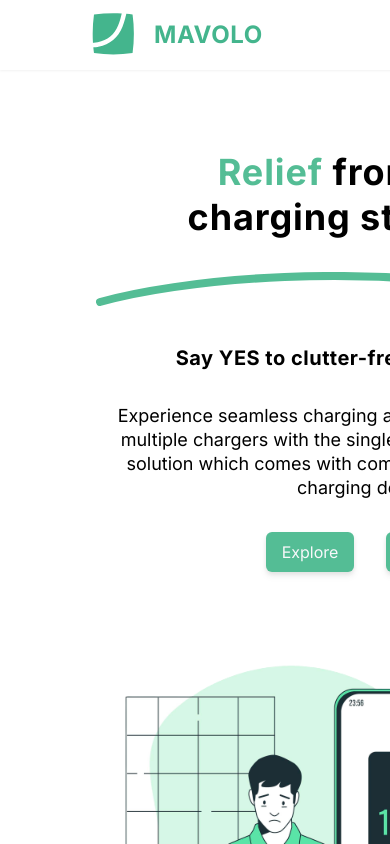
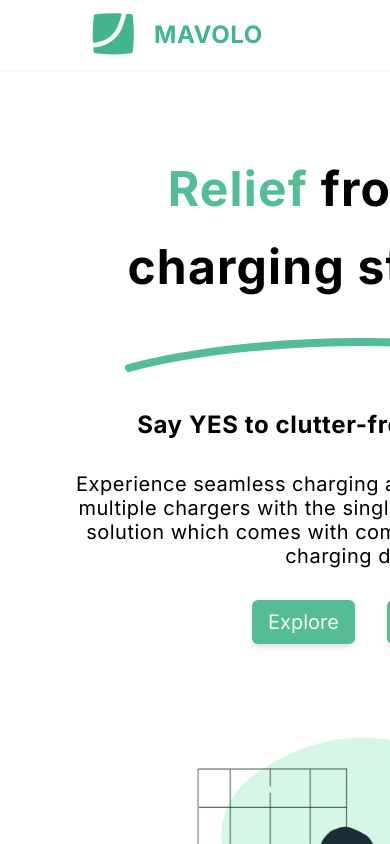
Before and after one commit to admin0717/mavolo_website, a Next.js app: page / in a window 390 px wide. Shown: the top 844 px of the page. Built offline with nearby package versions, Linux system fonts and the light colour scheme.

Commit message:
hero - responsive done

```diff
--- a/components/Hero/index.tsx
+++ b/components/Hero/index.tsx
@@ -7,27 +7,35 @@ import type { FC } from "react";
 const Hero: FC = () => {
   return (
     <>
-			<header className="mx-24 flex flex-col justify-center items-start space-y-20 lg:space-y-0 lg:space-x-20 mt-20 mb-24 lg:flex-row relative">
-				<div className="flex flex-col justify-center items-start space-y-8  lg:w-1/2">
-					<div className="font-Inter font-bold lg:text-5xl text-4xl tracking-wide leading-tight text-center md:text-start mx-auto px-auto md:mx-0 md:px-0">
+      <header className="lg:mx-24 mx-12 flex flex-col justify-center lg:items-start items-center space-y-20 lg:space-y-0 lg:space-x-20 mt-20 mb-24 lg:flex-row relative">
+        <div className="flex flex-col justify-center items-start space-y-8 md:space-y-12 lg:space-y-8 lg:w-1/2">
+          <div className="font-Inter font-bold lg:text-5xl md:text-6xl text-5xl tracking-wide lg:leading-tight leading-relaxed  text-center lg:text-start mx-auto px-auto lg:mx-0 lg:px-0">
             <div>
-							<span className="text-buttonBG">Relief</span> from daily <br/>charging struggles.
+              <span className="text-buttonBG">Relief</span> from daily <br />
+              charging struggles.
             </div>
-
           </div>
-					<div className="text-center">
-					<Image src={LineRounded} alt="Rounded Line"/>
+          <div className="text-center mx-auto lg:mx-0">
+            <Image src={LineRounded} alt="Rounded Line" />
           </div>
-					<div className="font-Inter font-bold lg:text-2xl md:text-xl text-xl tracking-wide textleading-tight text-center mx-auto px-auto md:mx-0 md:px-0">
+          <div className="font-Inter font-bold lg:text-2xl md:text-3xl text-2xl tracking-wide leading-tight text-center mx-auto px-auto lg:mx-0 lg:px-0">
             Say YES to clutter-free style of living.
           </div>
-					<div className="font-Inter font-large  text-lg lg:text-md  leading-6 text-center tracking- md:text-start">Experience seamless charging and overcome the hassle of multiple chargers with the single point integrated charging solution which comes with compatible, compact and fast charging design.</div>
-					<div className="flex justify-center items-start px-auto mx-auto space-x-8 md:mx-0 md:px-0">
+          <div className="font-Inter font-large  text-xl  lg:text-md  leading-6 text-center tracking-wide lg:text-start">
+            Experience seamless charging and overcome the hassle of multiple
+            chargers with the single point integrated charging solution which
+            comes with compatible, compact and fast charging design.
+          </div>
+          <div className="flex justify-center lg:items-start items-center px-auto mx-auto space-x-8 lg:mx-0 lg:px-0">
             <Link href="/">
-						<a className="font-Inter font-normal text- md:text-lg   cursor-pointer p-2 rounded-md hover:border-2 hover:bg-primaryBG drop-shadow-md hover:text-buttonBG bg-buttonBG text-buttonText px-4">Explore</a>
+              <a className="font-Inter font-normal text-xl md:text-lg   cursor-pointer p-2 rounded-md hover:border-2 hover:bg-primaryBG drop-shadow-md hover:text-buttonBG bg-buttonBG text-buttonText px-4">
+                Explore
+              </a>
             </Link>
             <Link href="#inquire">
-							<a className="font-Inter font-normal text- md:text-lg   cursor-pointer p-2 rounded-md hover:border-2 hover:bg-primaryBG drop-shadow-md hover:text-buttonBG bg-buttonBG text-buttonText px-4">Inquire</a>
+              <a className="font-Inter font-normal text-xl  lg:text-lg   cursor-pointer p-2 rounded-md hover:border-2 hover:bg-primaryBG drop-shadow-md hover:text-buttonBG bg-buttonBG text-buttonText px-4">
+                Inquire
+              </a>
             </Link>
           </div>
         </div>
@@ -36,7 +44,7 @@ const Hero: FC = () => {
         </div>
       </header>
     </>
-	)
-}
+  );
+};
 
-export default Hero
+export default Hero;
```
Lines whose indentation alone changed are shown as unchanged.
